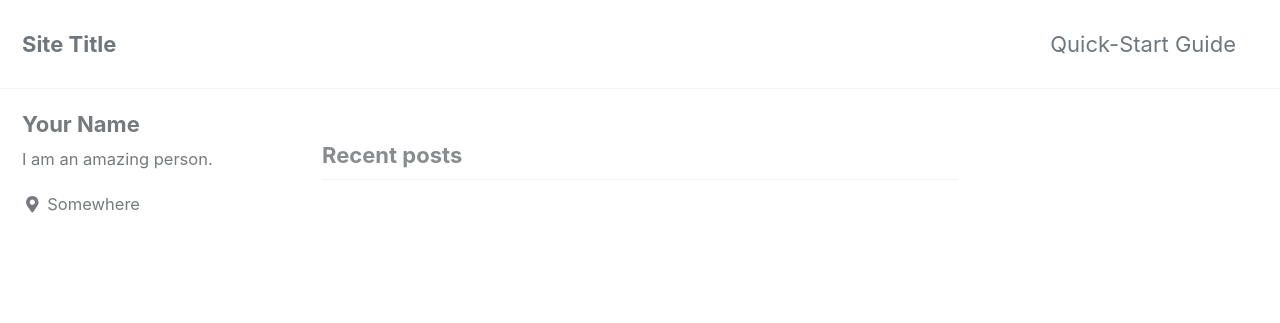
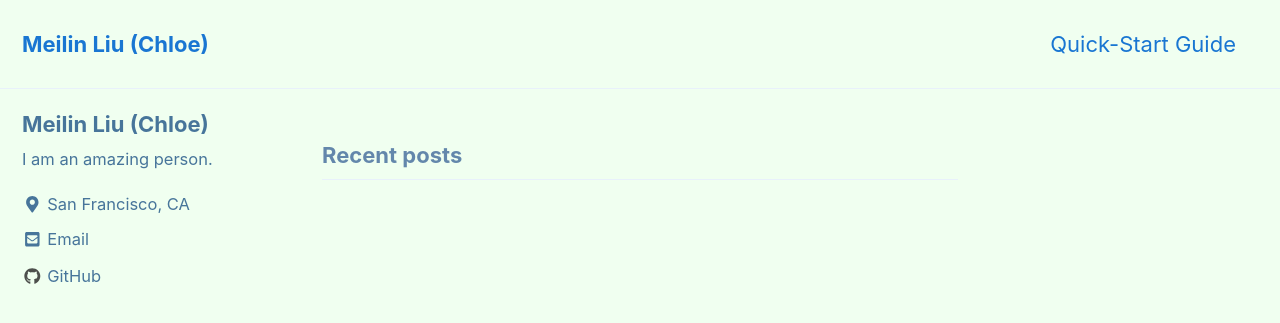
Before and after one commit to Chloe0704/Meilin.github.io, a Jekyll site: the page built from index.html, in a window 1280 px wide and 900 px high. Shown: the top 323 px of the window. Built offline with Jekyll 4.4.1, drawn with Linux system fonts in a browser that asks for light colours; cached includes are drawn as plain includes; the list of posts is cut into pages by our own code; some of the changed text lies outside the part shown.

Commit message:
new github

```diff
--- a/_config.yml
+++ b/_config.yml
@@ -12,14 +12,14 @@
 
 # theme                  : "minimal-mistakes-jekyll"
 # remote_theme           : "mmistakes/minimal-mistakes"
-minimal_mistakes_skin    : "default" # "air", "aqua", "contrast", "dark", "dirt", "neon", "mint", "plum", "sunrise"
+minimal_mistakes_skin    : "aqua" # "air", "aqua", "contrast", "dark", "dirt", "neon", "mint", "plum", "sunrise"
 
 # Site Settings
 locale                   : "en-US"
-title                    : "Site Title"
+title                    : "Meilin Liu (Chloe)"
 title_separator          : "-"
-name                     : "Your Name"
-description              : "An amazing website."
+name                     : "Meilin Liu (Chloe)"
+description              : "Data Science Portfolio"
 url                      : # the base hostname & protocol for your site e.g. "https://mmistakes.github.io"
 baseurl                  : # the subpath of your site, e.g. "/blog"
 repository               : # GitHub username/repo-name e.g. "mmistakes/minimal-mistakes"
@@ -106,15 +106,15 @@ analytics:
 
 # Site Author
 author:
-  name             : "Your Name"
+  name             : "Meilin Liu (Chloe)"
   avatar           : # path of avatar image, e.g. "/assets/images/bio-photo.jpg"
   bio              : "I am an amazing person."
-  location         : "Somewhere"
+  location         : "San Francisco, CA"
   email            :
   links:
     - label: "Email"
       icon: "fas fa-fw fa-envelope-square"
-      # url: mailto:your.name@email.com
+      url: mailto:mecliu@ucdavis.edu
     - label: "Website"
       icon: "fas fa-fw fa-link"
       # url: "https://your-website.com"
@@ -126,7 +126,7 @@ author:
       # url: "https://facebook.com/"
     - label: "GitHub"
       icon: "fab fa-fw fa-github"
-      # url: "https://github.com/"
+      url: "https://github.com/Chloe0704"
     - label: "Instagram"
       icon: "fab fa-fw fa-instagram"
       # url: "https://instagram.com/"
@@ -142,10 +142,10 @@ footer:
       # url:
     - label: "GitHub"
       icon: "fab fa-fw fa-github"
-      # url:
+      url: https://github.com/Chloe0704
     - label: "GitLab"
       icon: "fab fa-fw fa-gitlab"
-      # url:
+      # url:https://github.com/Chloe0704
     - label: "Bitbucket"
       icon: "fab fa-fw fa-bitbucket"
       # url:
@@ -293,3 +293,10 @@ defaults:
       comments: # true
       share: true
       related: true
+  # _pages
+  - scope:
+      path: ""
+      type: pages
+    values:
+      layout: single
+      author_profile: true
```
Also changed, not shown: 1 other file.
